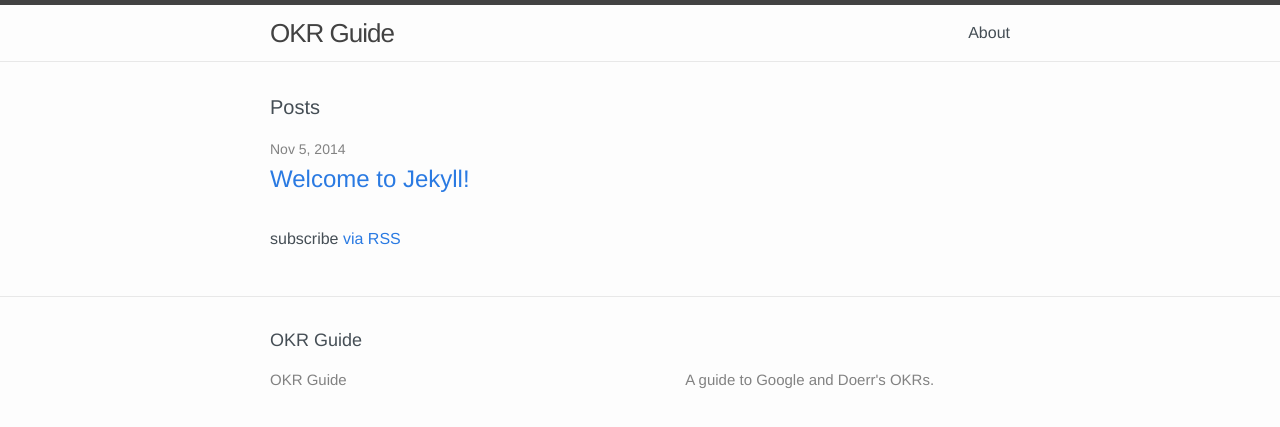
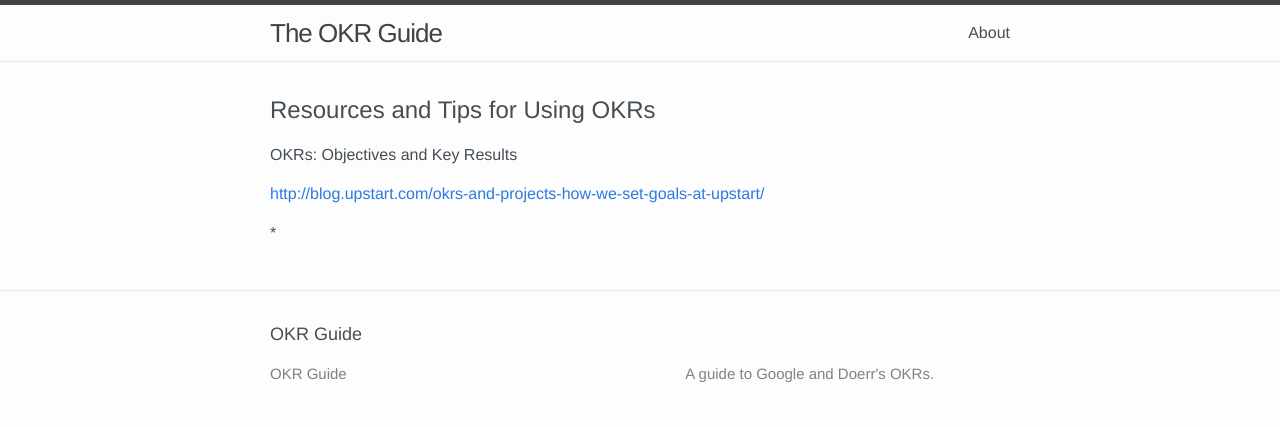
Before and after one commit to cjbarber/okr-guide, a Jekyll site: the page built from index.md, in a window 1280 px wide. Shown: the top 427 px of the page. Built offline with Jekyll 4.4.1, drawn with Linux system fonts in a browser that asks for light colours.

Commit message:
initial onepage setup done

```diff
--- a/_includes/head.html
+++ b/_includes/head.html
@@ -3,7 +3,7 @@
     <meta name="viewport" content="width=device-width initial-scale=1" />
     <meta http-equiv="X-UA-Compatible" content="IE=edge">
 
-    <title>{% if page.title %}{{ page.title }}{% else %}{{ site.title }}{% endif %}</title>
+    <title>{% if page.title %}{{ page.title }}{% else %}{{ site.title }}{% endif %} | OKR implementation tips and resources</title>
     <meta name="description" content="{{ site.description }}">
 
     <link rel="stylesheet" href="{{ "/css/main.css" | prepend: site.baseurl }}">
--- a/_includes/header.html
+++ b/_includes/header.html
@@ -2,7 +2,7 @@
 
   <div class="wrapper">
 
-    <a class="site-title" href="{{ site.baseurl }}/">{{ site.title }}</a>
+    <a class="site-title" href="{{ site.baseurl }}/">The OKR Guide</a>
 
     <nav class="site-nav">
       <a href="#" class="menu-icon">
--- a/css/main.scss
+++ b/css/main.scss
@@ -6,7 +6,7 @@
 
 
 // Our variables
-$base-font-family: Helvetica, Arial, sans-serif;
+$base-font-family: Avenir, 'avenir next', Helvetica, Arial, sans-serif;
 $base-font-size:   16px;
 $small-font-size:  $base-font-size * 0.875;
 $base-line-height: 1.5;
--- a/index.html
+++ /dev/null
@@ -1,23 +0,0 @@
----
-layout: default
----
-
-<div class="home">
-
-  <h1 class="page-heading">Posts</h1>
-
-  <ul class="post-list">
-    {% for post in site.posts %}
-      <li>
-        <span class="post-meta">{{ post.date | date: "%b %-d, %Y" }}</span>
-
-        <h2>
-          <a class="post-link" href="{{ post.url | prepend: site.baseurl }}">{{ post.title }}</a>
-        </h2>
-      </li>
-    {% endfor %}
-  </ul>
-
-  <p class="rss-subscribe">subscribe <a href="{{ "/feed.xml" | prepend: site.baseurl }}">via RSS</a></p>
-
-</div>
--- /dev/null
+++ b/index.md
@@ -0,0 +1,12 @@
+---
+layout: default
+permalink: /
+---
+
+## Resources and Tips for Using OKRs
+
+OKRs: Objectives and Key Results
+
+[http://blog.upstart.com/okrs-and-projects-how-we-set-goals-at-upstart/](http://blog.upstart.com/okrs-and-projects-how-we-set-goals-at-upstart/)
+
+ *
```
